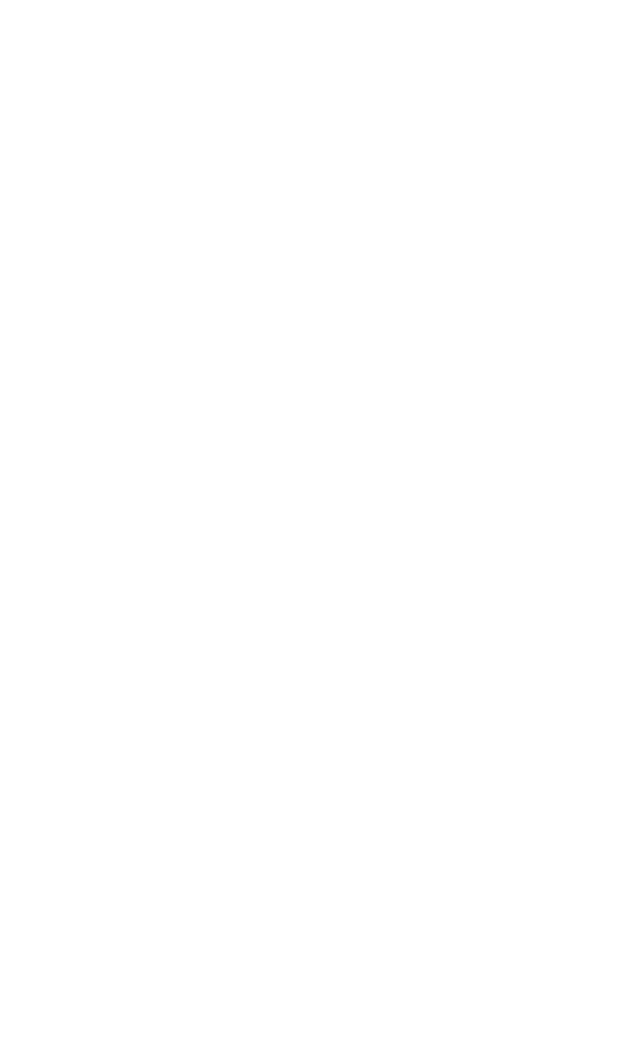
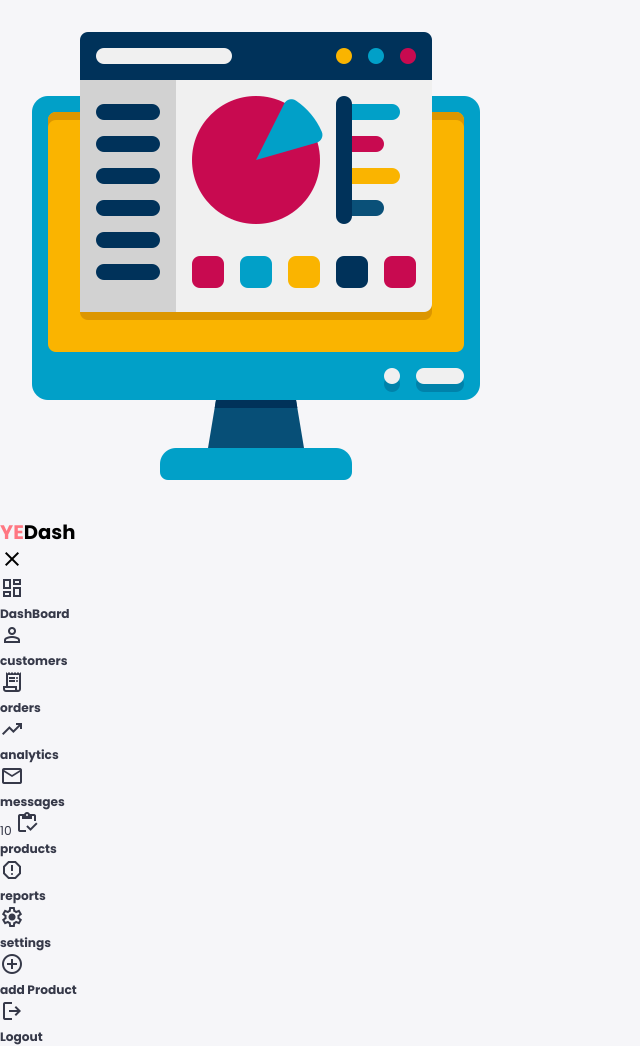
Before and after one commit to yous0001/dashboard-SSG, a plain HTML site: page index.html in a window 1280 px wide. Shown: the whole page, without its empty margins (0-640 px from the left). Before the commit the page ends 800 px from the top, so only its background shows below. Drawn offline with nearby package versions, Linux system fonts and the light colour scheme.

Commit message:
add root-colors and important assets

```diff
--- a/css/style.css
+++ b/css/style.css
@@ -0,0 +1,120 @@
+@import url('https://fonts.googleapis.com/css2?family=Poppins:ital,wght@0,100;0,200;0,300;0,400;0,500;0,600;0,700;0,800;0,900;1,100;1,200;1,300;1,400;1,500;1,600;1,700;1,800;1,900&display=swap');
+
+:root {
+    --color-primary: #7380ec;
+    --color-danger: #ff7782;
+    --color-success: #41f1b6;
+    --color-warning: #ffbb55;
+    --color-white: #fff;
+    --color-info-dark: #7d8da1;
+    --color-info-light: #dce1eb;
+    --color-dark: #363949;
+    --color-light: rgba(132, 139, 200, 0.18);
+    --color-primary-variant: #111e88;
+    --color-dark-variant: #677483;
+    --color-background: #f6f6f9;
+
+    --card-border-radius: 2rem;
+    --border-radius-1: 0.4rem;
+    --border-radius-2: 0.8rem;
+    --border-radius-3: 1.2rem;
+
+    --card-padding: 1.8rem;
+    --padding-1: 1.2rem;
+
+    --box-shadow: 0 2rem 3rem var(--color-light);
+}
+
+* {
+    margin: 0;
+    padding: 0;
+    outline: 0;
+    appearance: none;
+    border: none;
+    text-decoration: none;
+    list-style: none;
+    box-sizing: border-box;
+}
+
+html {
+    font-size: 14px;
+}
+
+body {
+    width: 100vw;
+    height: 100vh;
+    font-family: "Poppins", sans-serif;
+    font-size: 0.88rem;
+    background-color: var(--color-background);
+    user-select: none;
+    overflow-x: hidden;
+}
+
+a {
+    color: var(--color-dark);
+}
+
+image {
+    display: block;
+    width: 100%;
+}
+
+h1 {
+    font-weight: 800;
+    font-size: 1.8rem;
+}
+
+h2 {
+    font-size: 1.4rem;
+}
+
+h3 {
+    font-size: 0.87rem;
+}
+
+h4 {
+    font-size: 0.8rem;
+}
+
+h5 {
+    font-size: 0.77rem;
+}
+
+small {
+    font-size: 0.75rem;
+}
+
+.profile-photo {
+    width: 2.8rem;
+    height: 2.8rem;
+    border-radius: 50%;
+    overflow: hidden;
+}
+
+.text-muted {
+    color: var(--color-info-dark);
+}
+
+p {
+    color: var(--color-dark-variant);
+}
+
+b {
+    color: var(--color-dark);
+}
+
+.primary {
+    color: var(--color-primary);
+}
+
+.danger {
+    color: var(--color-danger);
+}
+
+.success {
+    color: var(--color-success);
+}
+
+.warning {
+    color: var(--color-warning);
+}
--- a/index.html
+++ b/index.html
@@ -1,13 +1,95 @@
 <!DOCTYPE html>
 <html lang="en">
+
 <head>
     <meta charset="UTF-8">
     <meta name="viewport" content="width=device-width, initial-scale=1.0">
     <title>dashBoard</title>
     <link rel="stylesheet" href="./css/style.css">
+    <link href="https://fonts.googleapis.com/icon?family=Material+Symbols+Outlined" rel="stylesheet">
+
 </head>
+
 <body>
-
+    <div class="container">
+        <aside>
+            <div class="top">
+                <div class="logo">
+                    <img src="./imgs/5432747.png" alt="logo">
+                    <h2><span class="danger">YE</span>Dash</h2>
+                </div>
+                <div class="close" id="close-btn">
+                    <span class="material-symbols-outlined">
+                        close
+                    </span>
+                </div>
+            </div>
+            <div class="sidebar">
+                <a href="">
+                    <span class="material-symbols-outlined">
+                        dashboard
+                    </span>
+                    <h3>DashBoard</h3>
+                </a>
+                <a href="">
+                    <span class="material-symbols-outlined">
+                        person
+                    </span>
+                    <h3>customers</h3>
+                </a>
+                <a href="">
+                    <span class="material-symbols-outlined">
+                        receipt_long
+                    </span>
+                    <h3>orders</h3>
+                </a>
+                <a href="">
+                    <span class="material-symbols-outlined">
+                        trending_up
+                    </span>
+                    <h3>analytics</h3>
+                </a>
+                <a href="">
+                    <span class="material-symbols-outlined">
+                        mail
+                    </span>
+                    <h3>messages</h3>
+                    <span class="message-count">10</span>
+                </a>
+                <a href="">
+                    <span class="material-symbols-outlined">
+                        inventory
+                    </span>
+                    <h3>products</h3>
+                </a>
+                <a href="">
+                    <span class="material-symbols-outlined">
+                        report
+                    </span>
+                    <h3>reports</h3>
+                </a>
+                <a href="">
+                    <span class="material-symbols-outlined">
+                        settings
+                    </span>
+                    <h3>settings</h3>
+                </a>
+                <a href="">
+                    <span class="material-symbols-outlined">
+                        add_circle
+                    </span>
+                    <h3>add Product</h3>
+                </a>
+                <a href="">
+                    <span class="material-symbols-outlined">
+                        logout
+                    </span>
+                    <h3>Logout</h3>
+                </a>
+            </div>
+        </aside>
+    </div>
 
 </body>
+
 </html>
```
Also changed, not shown: imgs/5432747.png (added).
